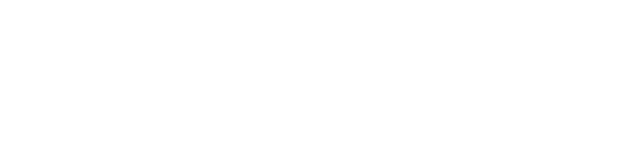
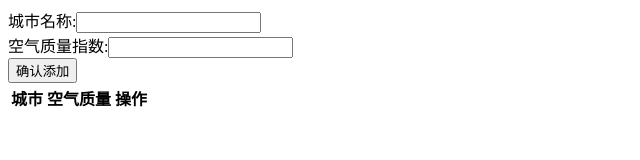
Before and after one commit to wikelgc/ife2016, a plain HTML site: page wikelgc/task2/task04/index.html in a window 1280 px wide. Shown: the whole page, without its empty margins (0-640 px from the left). Drawn offline with Linux system fonts and the light colour scheme.

Commit message:
update readme.md

```diff
--- a/wikelgc/task2/task04/index.html
+++ b/wikelgc/task2/task04/index.html
@@ -2,9 +2,22 @@
 <html lang="en">
 <head>
     <meta charset="UTF-8">
-    <title></title>
+    <title>IFE JavaScript Task 16</title>
+    <script src="./js/task.js"></script>
 </head>
 <body>
+    <div>
+        <label>城市名称:<input id="api-city-input" type="text"></label><br>
+        <label>空气质量指数:<input id="api-value-input" type="text"></label><br>
+        <input id="add-btn" type="button" value="确认添加">
+    </div>
 
+    <table id="aqi-table">
+        <tr>
+            <th>城市</th>
+            <th>空气质量</th>
+            <th>操作</th>
+        </tr>
+    </table>
 </body>
 </html>
```
